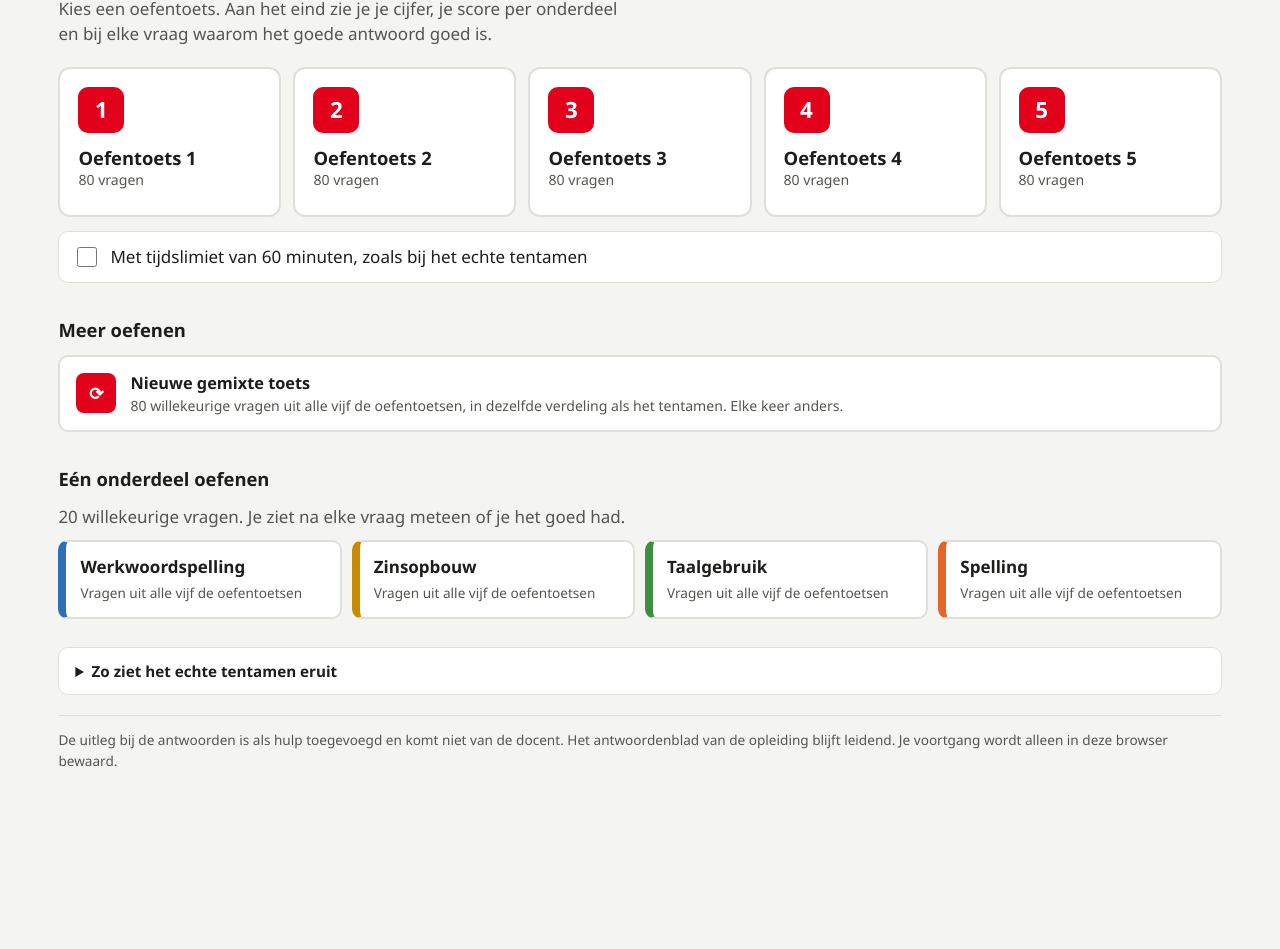
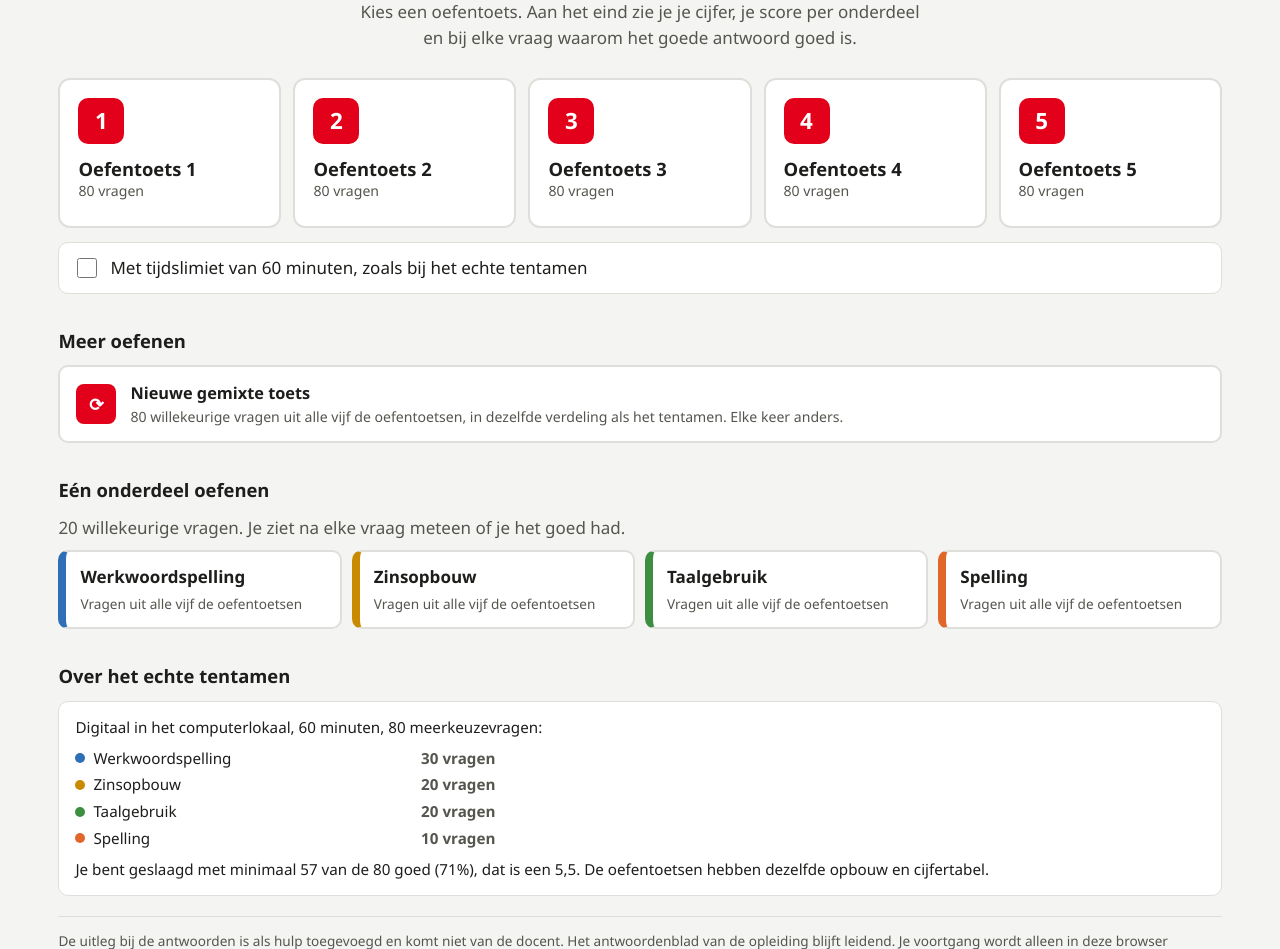
Before and after one commit to jvspier/hr-oefentoets-nl, a plain HTML site: page index.html in a window 1280 px wide. Shown: the part 160-1109 px from the top of the page. Before the commit the page ends 1065 px from the top, so only its background shows below. Drawn offline with Linux system fonts and the light colour scheme.

Commit message:
Layout: oefentoetsen centraal, breedte past zich aan

```diff
--- a/index.html
+++ b/index.html
@@ -48,6 +48,9 @@ main.narrow{max-width:980px}
 h1{font-size:clamp(1.7rem,5vw,2.4rem);line-height:1.1;letter-spacing:-.02em;margin:.2em 0 .35em;font-weight:800}
 h2{font-size:1.15rem;margin:1.8em 0 .6em;font-weight:700}
 p.lead{color:var(--ink-2);margin:0 0 1.2em;max-width:60ch}
+.center{text-align:center;margin-left:auto;margin-right:auto}
+h1.center{margin-top:.3em}
+p.lead.center{margin:0 auto 1.6em}
 
 /* Home */
 .versions{display:grid;grid-template-columns:repeat(5,minmax(0,1fr));gap:12px}
@@ -78,9 +81,8 @@ p.lead{color:var(--ink-2);margin:0 0 1.2em;max-width:60ch}
 .opts input{width:20px;height:20px;accent-color:var(--red)}
 .note{font-size:.85rem;color:var(--ink-2);margin-top:20px;border-top:1px solid var(--line);padding-top:14px}
 
-.exam{margin-top:28px;background:var(--paper);border:1px solid var(--line);border-radius:10px;font-size:.95rem}
-.exam summary{cursor:pointer;padding:12px 16px;font-weight:700}
-.exam-body{display:grid;gap:6px;padding:0 16px 14px;max-width:70ch}
+.exam{background:var(--paper);border:1px solid var(--line);border-radius:10px;padding:14px 16px;font-size:.95rem;display:grid;gap:6px}
+.exam ul{max-width:420px}
 .split{display:grid;gap:0 40px}
 @media (min-width:1000px){.split{grid-template-columns:1fr 1fr}}
 @media (min-width:1100px){.review{grid-template-columns:1fr 1fr;align-items:start}}
@@ -253,8 +255,8 @@ function renderHome(){
   const wrong = store.get('wrong', []);
   const timedPref = store.get('timed', false);
   $('#app').innerHTML = `
-    <h1>Oefentoetsen Basis Nederlands</h1>
-    <p class="lead">Kies een oefentoets. Aan het eind zie je je cijfer, je score per onderdeel en bij elke vraag waarom het goede antwoord goed is.</p>
+    <h1 class="center">Oefentoetsen Basis Nederlands</h1>
+    <p class="lead center">Kies een oefentoets. Aan het eind zie je je cijfer, je score per onderdeel en bij elke vraag waarom het goede antwoord goed is.</p>
 
     <div class="versions">
       ${[1,2,3,4,5].map(v => `<button class="vbtn" data-v="${v}">
@@ -276,14 +278,12 @@ function renderHome(){
       ${CATS.map(c => `<button class="catbtn" data-c="${c.id}" style="--cc:${c.color}"><strong>${c.name}</strong><span>Vragen uit alle vijf de oefentoetsen</span></button>`).join('')}
     </div>
 
-    <details class="exam">
-      <summary>Zo ziet het echte tentamen eruit</summary>
-      <div class="exam-body">
-        <span>Digitaal in het computerlokaal, 60 minuten, 80 meerkeuzevragen:</span>
-        <ul>${CATS.map(c => `<li style="--cc:${c.color}">${c.name}<b>${c.to - c.from + 1} vragen</b></li>`).join('')}</ul>
-        <span>Je bent geslaagd met minimaal 57 van de 80 goed (71%), dat is een 5,5. De oefentoetsen hebben dezelfde opbouw en cijfertabel.</span>
-      </div>
-    </details>
+    <h2>Over het echte tentamen</h2>
+    <div class="exam">
+      <span>Digitaal in het computerlokaal, 60 minuten, 80 meerkeuzevragen:</span>
+      <ul>${CATS.map(c => `<li style="--cc:${c.color}">${c.name}<b>${c.to - c.from + 1} vragen</b></li>`).join('')}</ul>
+      <span>Je bent geslaagd met minimaal 57 van de 80 goed (71%), dat is een 5,5. De oefentoetsen hebben dezelfde opbouw en cijfertabel.</span>
+    </div>
 
     <p class="note">De uitleg bij de antwoorden is als hulp toegevoegd en komt niet van de docent. Het antwoordenblad van de opleiding blijft leidend. Je voortgang wordt alleen in deze browser bewaard.</p>
   `;
```
